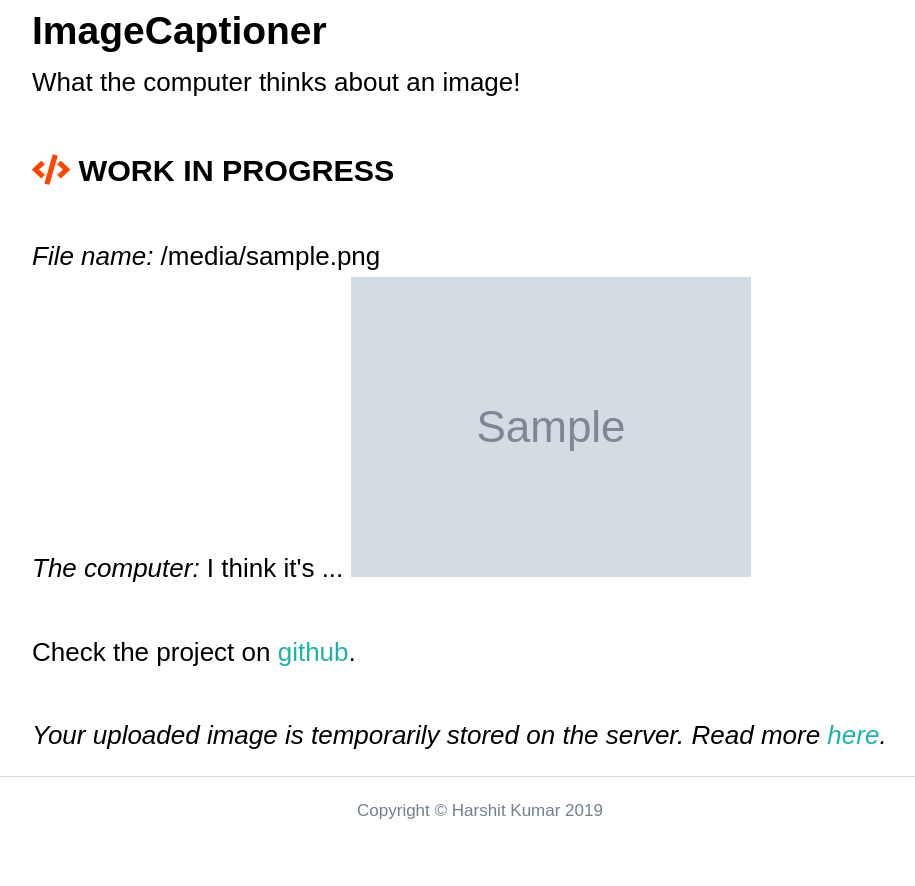
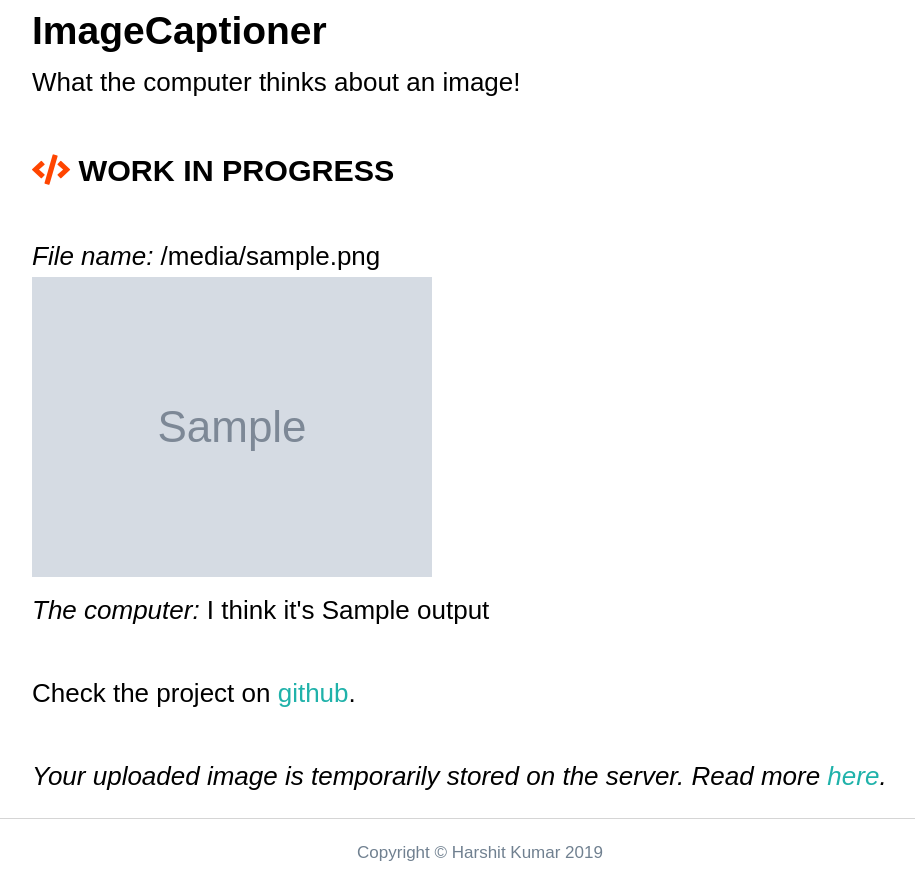
Before and after one commit to kHarshit/image-captioner, a Django app: template captionApp/templates/captionApp/output.html in a window 1280 px wide. Shown: the whole page, without its empty margins (160-1075 px from the left). Before the commit the page ends 819 px from the top, so only its background shows below. Run offline with Django 3.2, Linux system fonts and the light colour scheme; the template is opened without the code that fills it: most values are stand-ins (such as "Sample title", 1, 10 or a date in 2020); grey boxes marked "Sample" are stand-in pictures; parts of the project's set-up code (start-up, migrations or seed data) failed here and were passed over; some libraries are stand-ins or nearby versions.

Commit message:
chore: Show captioner output

```diff
--- a/captionApp/templates/captionApp/output.html
+++ b/captionApp/templates/captionApp/output.html
@@ -4,9 +4,9 @@
 
         {% if file_name %}
             <em>File name:</em> {{ file_name_original }}<br />
-            <em>The computer:</em> I think it's ...
+            <img src="{{MEDIA_URL}}{{ file_name }}" /><br />
+            <em>The computer:</em> I think it's {{ output }}
             <!-- disply image in development i.e. when Debug=False -->
-            <img src="{{MEDIA_URL}}{{ file_name }}" />
         {% endif %}
         <br />
 
--- a/captionApp/views.py
+++ b/captionApp/views.py
@@ -47,7 +47,8 @@ def index(request):
             myfile.save()
             print(file_name)
             return render(request, 'captionApp/output.html', {'file_name': file_name,
-                                                              'file_name_original': file_name_original})
+                                                              'file_name_original': file_name_original,
+                                                              'output': output})
             # return HttpResponse('File successfully uploaded!')
         # else:
         #     return HttpResponse('Something Went Wrong!')
```
